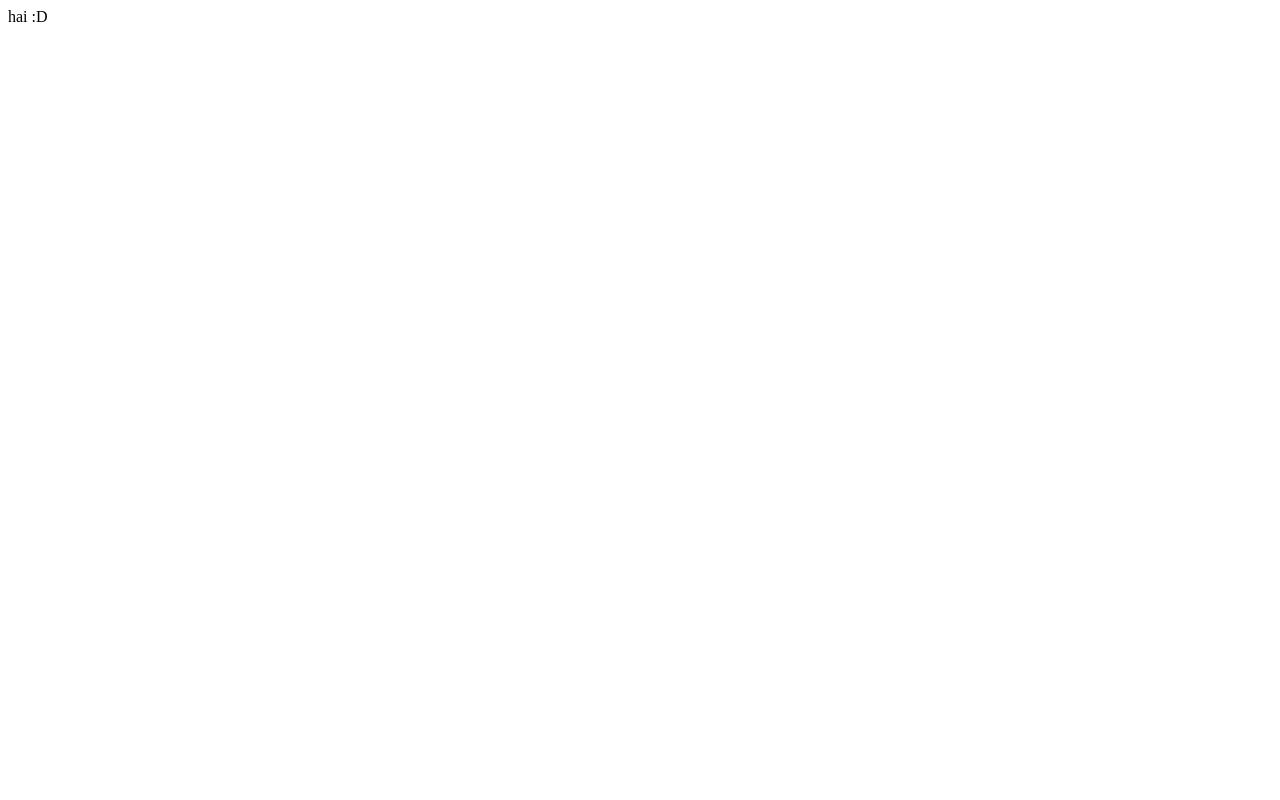
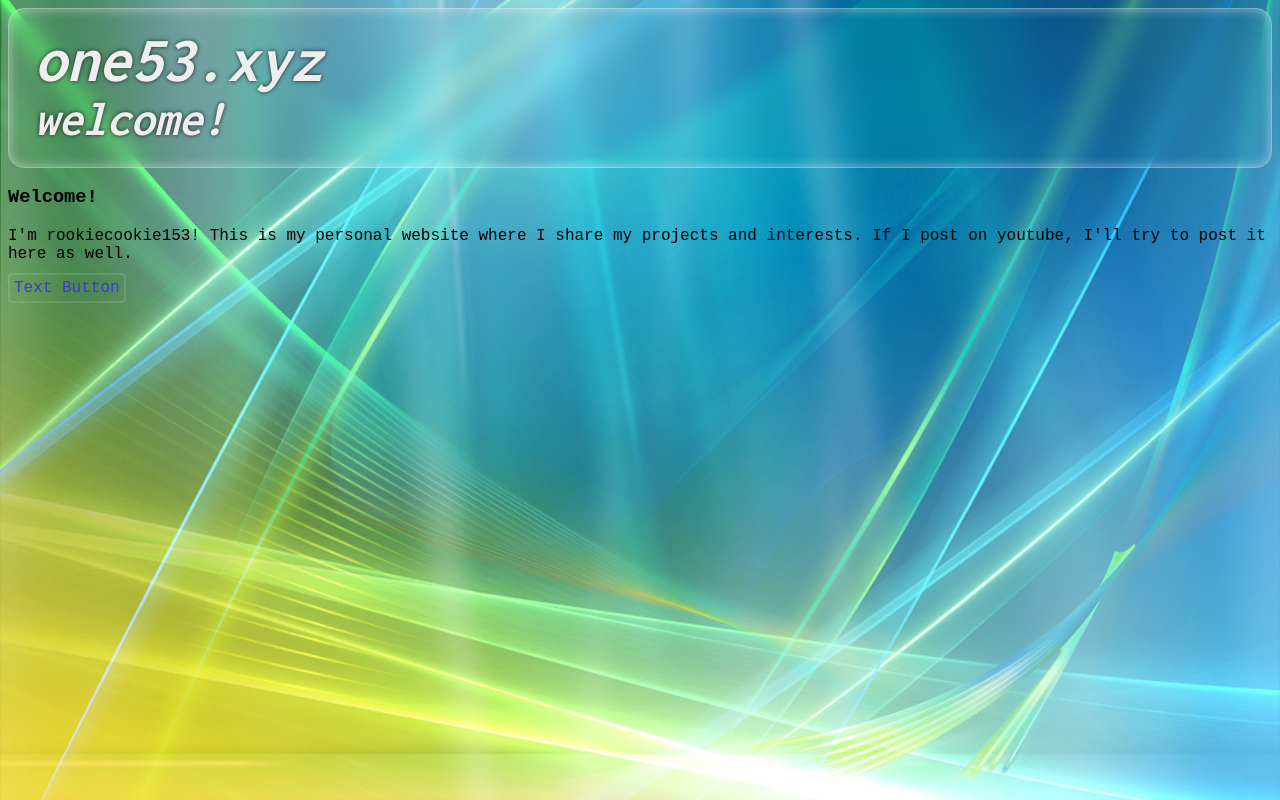
Before and after one commit to rookiecookie153/rookiecookie153.github.io, a plain HTML site: page docs/index.html in a window 1280 px wide. Drawn offline with Linux system fonts and the light colour scheme; a web font is replaced by a local one.

Commit message:
djwahdjahdjahk

```diff
--- a/docs/index.html
+++ b/docs/index.html
@@ -2,8 +2,25 @@
 <html>
   <head>
     <title>rookiecookie153's site</title>
+    <link rel="stylesheet" href="styles.css">
+    <link rel="preload" href="images/miscellaneous_12.jpg" as="image">
+
+    <link rel="preconnect" href="https://fonts.googleapis.com">
+    <link rel="preconnect" href="https://fonts.gstatic.com" crossorigin>
+    <link href="https://fonts.googleapis.com/css2?family=Google+Sans+Code:ital,wght@0,300..800;1,300..800&family=Inconsolata:wdth,wght@150,200..900&display=swap" rel="stylesheet">
   </head>
   <body>
-    hai :D
+    <header>
+      <h1>one53.xyz</h1>
+      <h2>welcome!</h2>
+    </header>
+
+    <p>
+      <h3>Welcome!</h3>
+      I'm rookiecookie153! This is my personal website where I share my projects and interests.
+      If I post on youtube, I'll try to post it here as well.
+    </p>
+
+    <a class="btn" href="#">Text Button</a>
   </body>
 </html>
--- /dev/null
+++ b/docs/styles.css
@@ -0,0 +1,70 @@
+:root {
+    --c0: rgb(89, 201, 209);
+    --c1: rgb(62, 57, 217);
+    --c2: rgb(122, 218, 87);
+    --c3: #eee;
+    --c4: #222;
+}
+
+body {
+    overflow: hidden;
+    /* margin: 0; */
+    font-family: 'Google Sans Code', monospace;
+    /* font-family: Arial, sans-serif; */
+    background-image: url("images/miscellaneous_12.jpg");
+    background-size: cover;
+}
+
+header {
+    /* margin: 8px; */
+    text-align: left;
+    font-style: italic;
+    font-family: 'Inconsolata', monospace;
+    font-weight: 700;
+    /* wide font */
+
+    box-sizing: border-box;
+
+    width: 100%;
+
+    /* display: block; */
+
+    line-height: 16px;
+
+    border: #ffffff66 1px solid;
+    border-radius: 16px;
+
+    font-size: 2em;
+
+    padding: 0 1.2em 0 0.8em;
+
+    box-shadow: inset 0 0 12px #ffffff77;
+    text-shadow:
+        var(--c4) 0 0 4px;
+
+    color: var(--c3);
+
+    backdrop-filter: blur(10px);
+
+    animation: header-intro 2s ease-out;
+}
+
+@keyframes header-intro {
+    0% {
+        backdrop-filter: blur(0px);
+        /* box-shadow: none; */
+        border: #00000000 1px solid;
+        /* width: 0; */
+        transform: matrix(1, -0.1, 0, 0.5, 0, -200);
+        opacity: 0;
+    }
+}
+
+a {
+    text-decoration: none;
+    color: var(--c1);
+    border: #ffffff20 2px solid;
+    padding: 4px;
+    border-radius: 4px;
+    backdrop-filter: blur(20px);
+}
```
Also changed, not shown: docs/images/miscellaneous_12.jpg (added).
